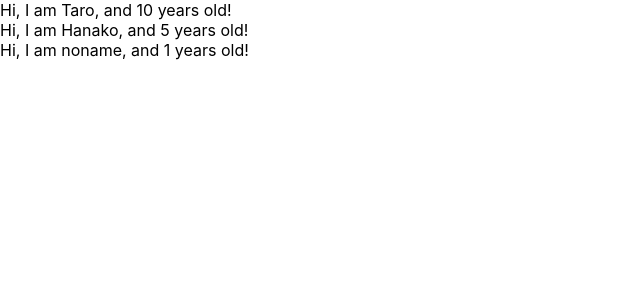
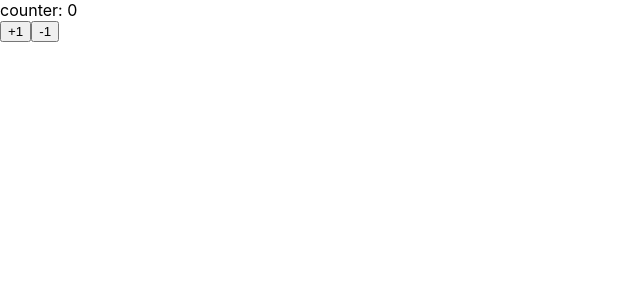
Before and after one commit to kento-svg/react-redux-application, a React (Create React App) app: page / in a window 1280 px wide. Shown: the top 300 px of the page, without its empty margins (0-640 px from the left). Built offline with nearby package versions, Linux system fonts and the light colour scheme.

Commit message:
learn about setState

```diff
--- a/src/App.js
+++ b/src/App.js
@@ -1,30 +1,37 @@
-import React from 'react';
-import PropTypes from 'prop-types';
+import React, { Component } from 'react';
 
 const App = () => {
-  const profiles = [
-    { name: "Taro", age: 10},
-    { name: "Hanako", age: 5},
-    { name: "noname", age: 1}
-  ]
-  return (
-    <div>
-      {
-        profiles.map((profile,index) => {
-            return <User name={profile.name} age={profile.age} key={index}/>
-        })
-      }
-    </div>
-  )
+  return (<Counter></Counter>)
 }
 
-const User = (props) => {
-  return <div>Hi, I am {props.name}, and {props.age} years old!</div>
-}
+class Counter extends Component {
+  constructor(props) {
+    super(props)
+    console.log(this.state)
+    this.state = { count: 0 }
+  }
 
-User.propTypes = {
-  name: PropTypes.string,
-  age: PropTypes.number.isRequired
+  handlePlusButoon = () => {
+    console.log("handlePlusButton")
+    this.setState({ count: this.state.count + 1 })
+  }
+
+  handleMinusButton = () => {
+    console.log("handleMinusButton")
+    this.setState({ count: this.state.count - 1 })
+  }
+
+  render() {
+    console.log(this.state)
+    return (
+      <React.Fragment>
+        <div>counter: { this.state.count }</div>
+        <button onClick={ this.handlePlusButoon }>+1</button>
+        <button onClick={ this.handleMinusButton }>-1</button>
+      </React.Fragment>
+
+      )
+  }
 }
 
 export default App;
```
Also changed, not shown: 1 other file (tests, documents, lock files or other folders).
